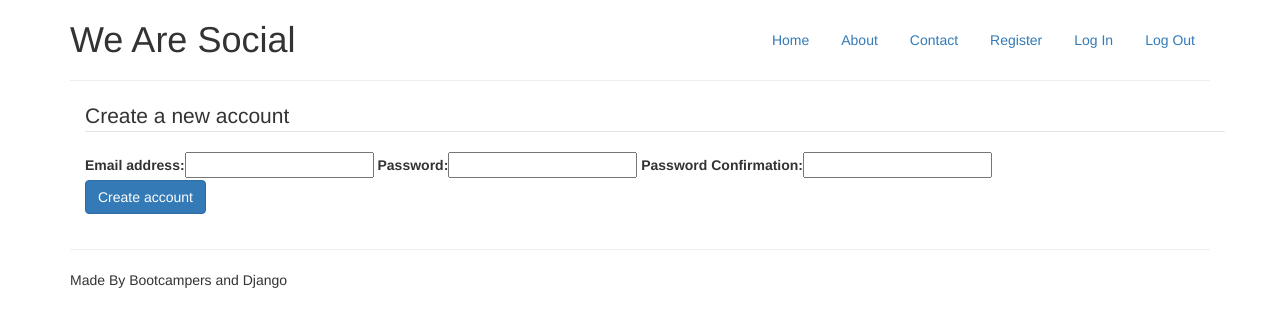
After one commit to Code-Institute-Org/we_are_social, a Django app: page /register/ in a window 1280 px wide. The commit adds this page. Shown: the top 327 px of the page. Run offline with Django 3.2, Linux system fonts and the light colour scheme; some libraries are stand-ins or nearby versions.

Commit message:
Add Register Form

```diff
--- /dev/null
+++ b/accounts/forms.py
@@ -0,0 +1,41 @@
+from django import forms
+from django.contrib.auth.forms import UserCreationForm
+from accounts.models import User
+
+
+class UserRegistrationForm(UserCreationForm):
+    password1 = forms.CharField(
+        label='Password',
+        widget=forms.PasswordInput
+    )
+
+    password2 = forms.CharField(
+        label='Password Confirmation',
+        widget=forms.PasswordInput
+    )
+
+    class Meta:
+        model = User
+        fields = ['email', 'password1', 'password2']
+        exclude = ['username']
+
+    def clean_password2(self):
+        password1 = self.cleaned_data.get('password1')
+        password2 = self.cleaned_data.get('password2')
+
+        if password1 and password2 and password1 != password2:
+            message = "Passwords do not match"
+            raise ValidationError(message)
+
+        return password2
+
+    def save(self, commit=True):
+        instance = super(UserRegistrationForm, self).save(commit=False)
+
+        # automatically set to email address to create a unique identifier
+        instance.username = instance.email
+
+        if commit:
+            instance.save()
+
+        return instance
--- a/accounts/models.py
+++ b/accounts/models.py
@@ -1,5 +1,34 @@
 from __future__ import unicode_literals
 
+from django.contrib.auth.models import AbstractUser, UserManager
 from django.db import models
+from django.utils import timezone
 
 # Create your models here.
+class AccountUserManager(UserManager):
+    def _create_user(self, username, email, password,
+                     is_staff, is_superuser, **extra_fields):
+        """
+       Creates and saves a User with the given username, email and password.
+       """
+        now = timezone.now()
+        if not email:
+            raise ValueError('The given username must be set')
+
+        email = self.normalize_email(email)
+        user = self.model(username=email, email=email,
+                          is_staff=is_staff, is_active=True,
+                          is_superuser=is_superuser,
+                          date_joined=now, **extra_fields)
+        user.set_password(password)
+        user.save(using=self._db)
+
+        return user
+
+class User(AbstractUser):
+    # now that we've abstracted this class we can add any
+    # number of custom attribute to our user class
+
+    # in later units we'll be adding things like payment details!
+
+    objects = AccountUserManager()
--- a/accounts/views.py
+++ b/accounts/views.py
@@ -1,3 +1,31 @@
-from django.shortcuts import render
+from django.contrib import messages, auth
+from accounts.forms import UserRegistrationForm
+from django.core.urlresolvers import reverse
+from django.shortcuts import render, redirect
+from django.template.context_processors import csrf
+
 
 # Create your views here.
+def register(request):
+    if request.method == 'POST':
+        form = UserRegistrationForm(request.POST)
+        if form.is_valid():
+            form.save()
+
+            user = auth.authenticate(email=request.POST.get('email'),
+                                     password=request.POST.get('password1'))
+
+            if user:
+                messages.success(request, "You have successfully registered")
+                return redirect(reverse('profile'))
+
+            else:
+                messages.error(request, "unable to log you in at this time!")
+
+    else:
+        form = UserRegistrationForm()
+
+    args = {'form':form}
+    args.update(csrf(request))
+
+    return render(request, 'register.html', args)
--- a/templates/base.html
+++ b/templates/base.html
@@ -17,7 +17,7 @@
             <li><a href="/">Home</a></li>
             <li><a href="/pages/about/">About</a></li>
             <li><a href="#">Contact</a></li>
-            <li><a href="#">Register</a></li>
+            <li><a href="{% url 'register' %}">Register</a></li>
             <li><a href="#">Log In</a></li>
             <li><a href="#">Log Out</a></li>
        </ul>
--- /dev/null
+++ b/templates/register.html
@@ -0,0 +1,12 @@
+{% extends "base.html" %}
+{% load bootstrap_tags %}
+{% block content %}
+    <form role="form" method="post" action="{% url 'register' %}">
+        <legend>Create a new account</legend>
+        {% csrf_token %}
+        {{ form| as_bootstrap }}
+        <div class="form-group">
+            <button type="submit" class="btn btn-primary">Create account</button>
+        </div>
+    </form>
+{% endblock %}
--- a/we_are_social/settings.py
+++ b/we_are_social/settings.py
@@ -39,9 +39,13 @@ INSTALLED_APPS = [
     'django.contrib.staticfiles',
     'django.contrib.sites',
     'django.contrib.flatpages',
+    'django_forms_bootstrap',
     'home',
     'accounts'
 ]
+
+AUTH_USER_MODEL = 'accounts.User'
+AUTHENTICATION_BACKENDS = ('accounts.backends.EmailAuth',)
 
 MIDDLEWARE_CLASSES = [
     'django.middleware.security.SecurityMiddleware',
--- a/we_are_social/urls.py
+++ b/we_are_social/urls.py
@@ -16,9 +16,11 @@ Including another URLconf
 from django.conf.urls import url, include
 from django.contrib import admin
 from home import views
+from accounts.views import register
 
 urlpatterns = [
     url(r'^admin/', admin.site.urls),
     url(r'^$', views.get_index),
     url(r'^pages/', include('django.contrib.flatpages.urls')),
+    url(r'^register/$', register, name='register'),
 ]
```
Also changed, not shown: accounts/backends.py (added, +27 -0 lines), accounts/migrations/0001_initial.py (added).
